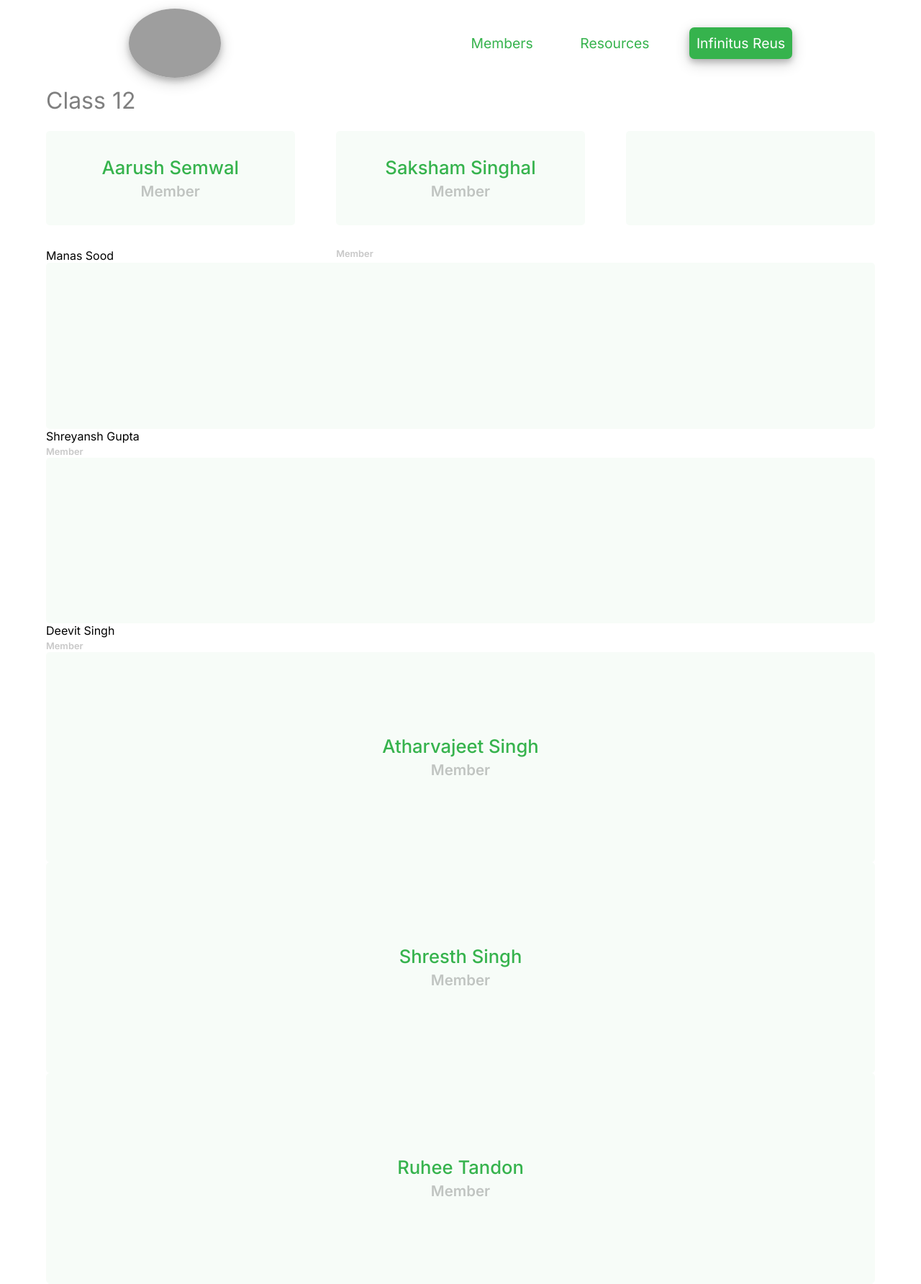
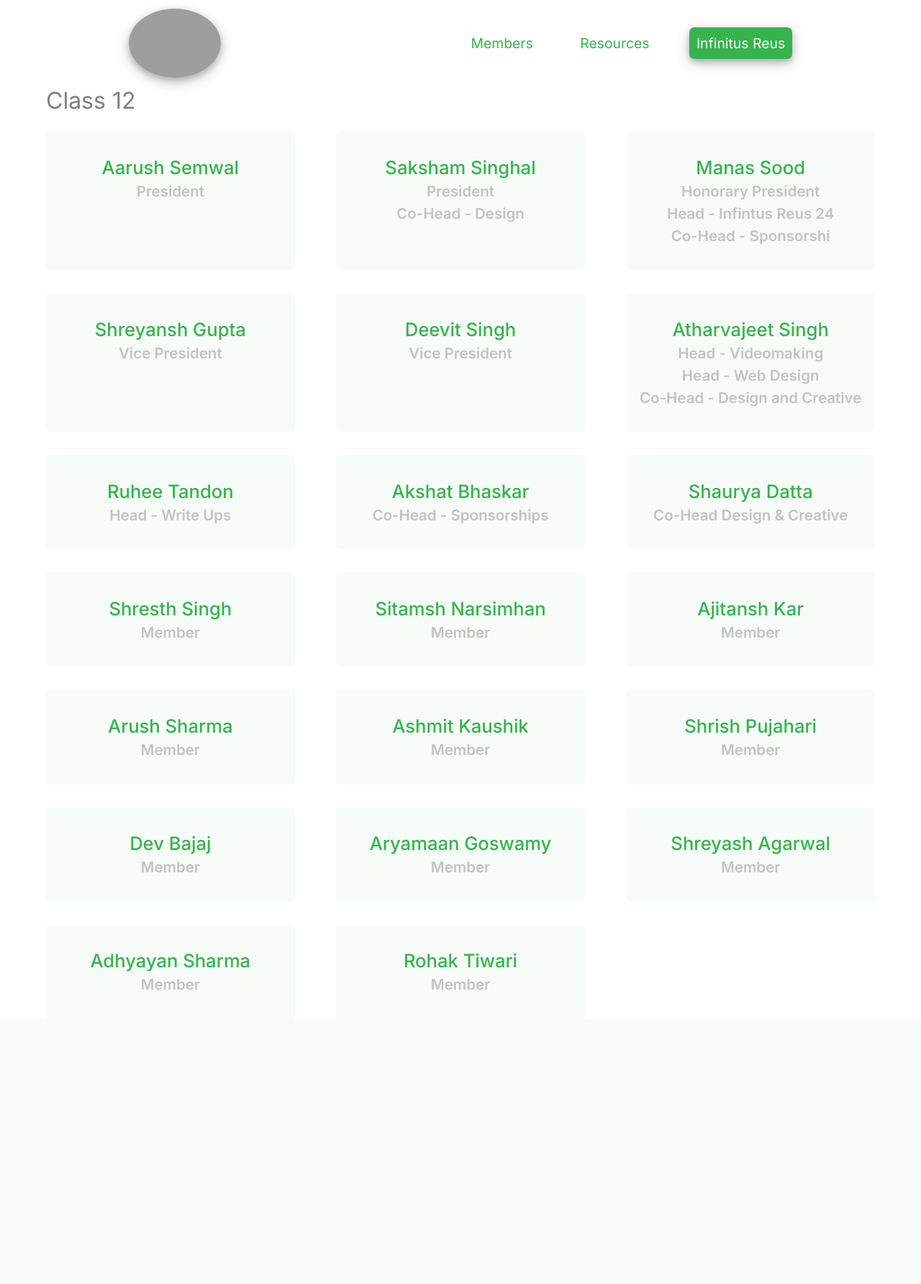
Before and after one commit to atharvajeetsingh/QuizClub, a Flask app: page /members in a window 1280 px wide. Shown: the top 1784 px of the page at 72% size. After the commit the page ends 1375 px from the top, so only its background shows below. Run offline with Flask 3, Linux system fonts and the light colour scheme; grey boxes are pictures that could not be loaded.

Commit message:
hey
yeh le

```diff
--- a/templates/members.html
+++ b/templates/members.html
@@ -18,39 +18,49 @@
     <div class="Grid">
       <div class="name">
         Aarush Semwal<br />
-        <span class="Des">Member</span>
+        <span class="Des">President</span>
       </div>
       <div class="name">
         Saksham Singhal<br />
-        <span class="Des">Member</span>
+        <span class="Des">President <br />Co-Head - Design </span>
       </div>
-      <div class="name"></div>
+      <div class="name">
         Manas Sood <br />
-        <span class="Des">Member</span>
+        <span class="Des"
+          >Honorary President <br />
+          Head - Infintus Reus 24 <br />
+          Co-Head - Sponsorshi
+        </span>
       </div>
-      <div class="name"></div>
+      <div class="name">
         Shreyansh Gupta<br />
-        <span class="Des">Member</span>
+        <span class="Des">Vice President</span>
       </div>
-      <div class="name"></div>
+      <div class="name">
         Deevit Singh<br />
-        <span class="Des">Member</span>
+        <span class="Des">Vice President</span>
       </div>
       <div class="name">
         Atharvajeet Singh<br />
-        <span class="Des">Member</span>
+        <span class="Des"
+          >Head - Videomaking <br />
+          Head - Web Design <br />Co-Head - Design and Creative
+        </span>
+      </div>
+      <div class="name">
+        Ruhee Tandon<br />
+        <span class="Des">Head - Write Ups</span>
+      </div>
+      <div class="name">
+        Akshat Bhaskar<br />
+        <span class="Des">Co-Head - Sponsorships</span>
+      </div>
+      <div class="name">
+        Shaurya Datta<br />
+        <span class="Des">Co-Head Design & Creative</span>
       </div>
       <div class="name">
         Shresth Singh<br />
-        <span class="Des">Member</span>
-      </div>
-      <div class="name">
-        Ruhee Tandon<br />
-        <span class="Des">Member</span>
-      </div>
-
-      <div class="name">
-        Shaurya Datta<br />
         <span class="Des">Member</span>
       </div>
 
```
